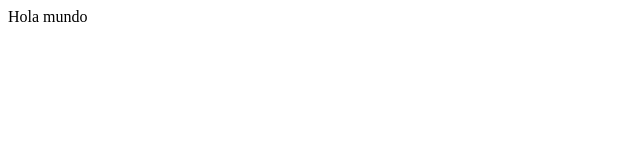
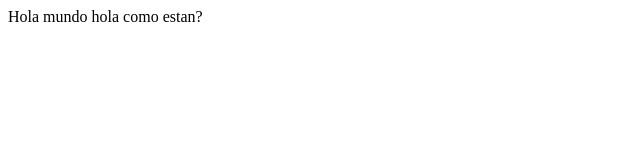
Before and after one commit to OswaldOniSango/proyecto-git-20211001, a plain HTML site: page index.html in a window 1280 px wide. Shown: the whole page, without its empty margins (0-640 px from the left). Drawn offline with Linux system fonts and the light colour scheme.

```diff
--- a/index.html
+++ b/index.html
@@ -8,5 +8,8 @@
 </head>
 <body>
     Hola mundo
+
+    hola como estan?
+
 </body>
 </html>
```
Also changed, not shown: 1 other file.
